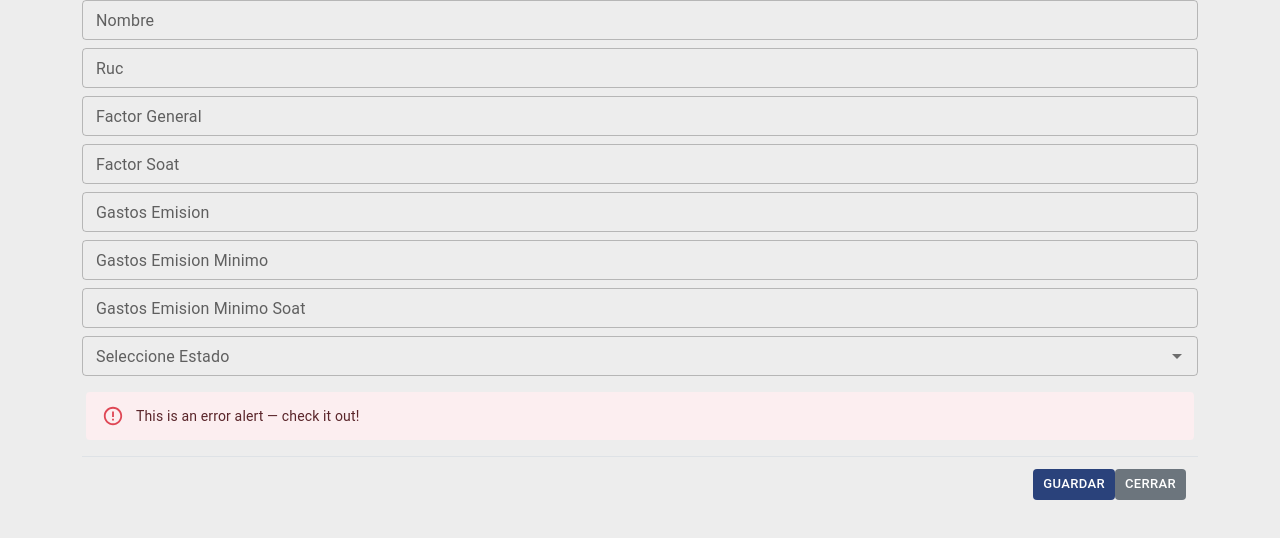
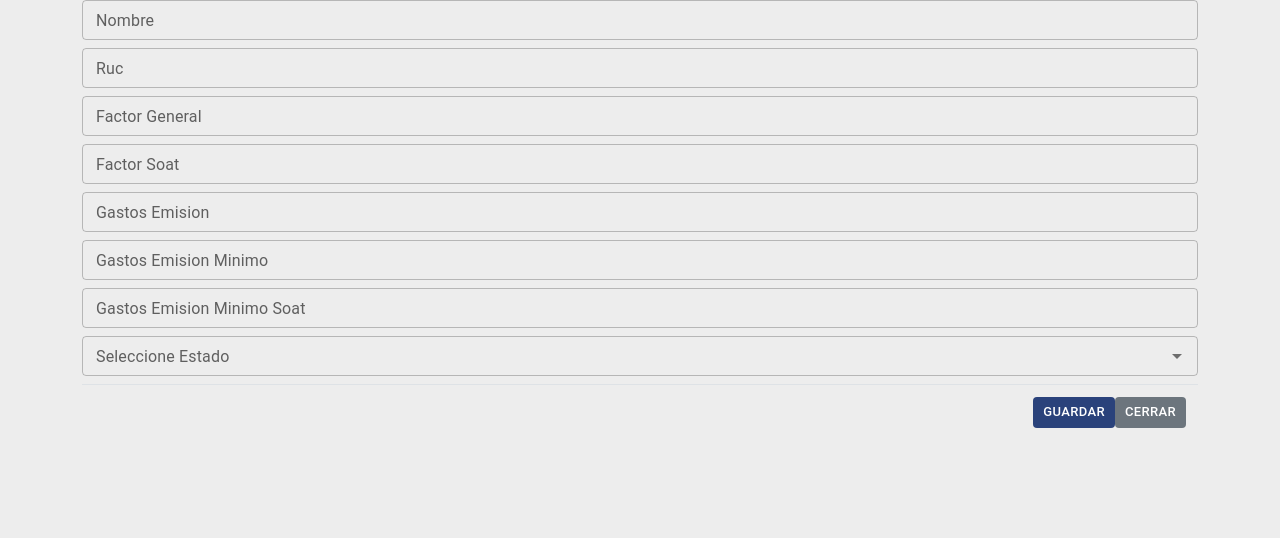
Before and after one commit to murderer-machine/ConfianzayVida2022, a Next.js app: page /empresas/editar in a window 1280 px wide. Shown: the top 538 px of the page. Built offline with nearby package versions, Linux system fonts and the light colour scheme.

Commit message:
editar terminado

```diff
--- a/pages/empresas/editar.js
+++ b/pages/empresas/editar.js
@@ -3,7 +3,6 @@ import { styleButton } from '../../styles/globals'
 import { Container, Row, Col, Modal, Spinner } from 'react-bootstrap'
 import { TextField, Button, Alert } from '@mui/material'
 import Autocomplete from '@mui/material/Autocomplete'
-
 const Editar = ({ data, cerrar, actualizar }) => {
     const [dataInputs, setDataInputs] = useState(data)
     const handleChange = (event) => {
@@ -38,16 +37,22 @@ const Editar = ({ data, cerrar, actualizar }) => {
             cerrar()
             setSpinner(false)
             return
-        }else{
+        } else {
             setSpinner(false)
             return
         }
-
+    }
+    const ResponseArray = () => {
+        return (
+            (response.message).map((element, index) => (
+                <span key={index} className="p-0 m-0" style={{ display: "block" }}><b>*</b>{element}</span>
+            ))
+        )
     }
     return (
         <Container>
             <Row>
-                <Col xs={12}>
+                <Col xs={12} lg={12}>
                     <TextField className="mb-2" id="outlined-basic" name="nombre" label="Nombre" variant="outlined" size="small" fullWidth onChange={handleChange} value={dataInputs.nombre} sx={styleButton} />
                     <TextField className="mb-2" id="outlined-basic" name="ruc" label="Ruc" variant="outlined" size="small" fullWidth onChange={handleChange} value={dataInputs.ruc} sx={styleButton} />
                     <TextField className="mb-2" id="outlined-basic" name="factorGeneral" label="Factor General" variant="outlined" size="small" fullWidth onChange={handleChange} value={dataInputs.factorGeneral} sx={styleButton} type="number" />
@@ -56,13 +61,14 @@ const Editar = ({ data, cerrar, actualizar }) => {
                     <TextField className="mb-2" id="outlined-basic" name="gastosEmisionMinimo" label="Gastos Emision Minimo" variant="outlined" size="small" fullWidth onChange={handleChange} value={dataInputs.gastosEmisionMinimo} sx={styleButton} type="number" />
                     <TextField className="mb-2" id="outlined-basic" name="gastosEmisionMinimoSoat" label="Gastos Emision Minimo Soat" variant="outlined" size="small" fullWidth onChange={handleChange} value={dataInputs.gastosEmisionMinimoSoat} sx={styleButton} type="number" />
                     <Autocomplete
+                        className="mb-2"
                         id="country-select-demo"
                         size="small"
                         options={opcionesSelectActivo}
                         getOptionLabel={(option) => option.label}
                         value={opcionesSelectActivo.find(o => o.valor === dataInputs.activo)}
                         onChange={(event, value) => {
-                            setDataInputs(values => ({ ...values, activo: value == null ? '' : value.valor }))
+                            setDataInputs(values => ({ ...values, activo: value == null ? false : value.valor }))
                         }}
                         renderInput={(params) => (
                             <TextField
@@ -77,8 +83,15 @@ const Editar = ({ data, cerrar, actualizar }) => {
                         )}
                     />
                 </Col>
-                <Col xs={12} className="p-3">
-                    <Alert severity="error">This is an error alert — check it out!</Alert>
+                <Col xs={12} lg={12}>
+                    {Object.keys(response).length > 0 ? (<>
+                        <Alert severity={response.response ? 'success' : 'error'}>
+                            {{
+                                "string": <><b>*</b>{response.message}</>,
+                                "object": <ResponseArray></ResponseArray>
+                            }[typeof response.message]}
+                        </Alert>
+                    </>) : (<></>)}
                 </Col>
                 <Col xs={12}>
                     <Modal.Footer>
--- a/pages/empresas/index.js
+++ b/pages/empresas/index.js
@@ -115,7 +115,7 @@ const EmpresasSeguros = () => {
                     </Col>
                 </Row>
             </Container>
-            <Modal show={modalAcciones} onHide={handleCloseModalAcciones}>
+            <Modal show={modalAcciones} onHide={handleCloseModalAcciones} >
                 <Modal.Header closeButton>
                     <Modal.Title>
                         {{
@@ -132,8 +132,8 @@ const EmpresasSeguros = () => {
                         "agregar": "Agregar Empresa"
                     }[accion]}
                 </Modal.Body>
+            </Modal>
 
-            </Modal>
         </>
     )
 }
```
